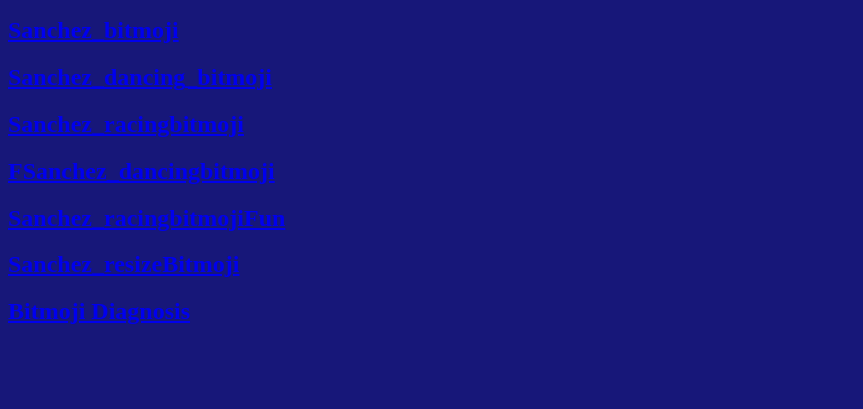
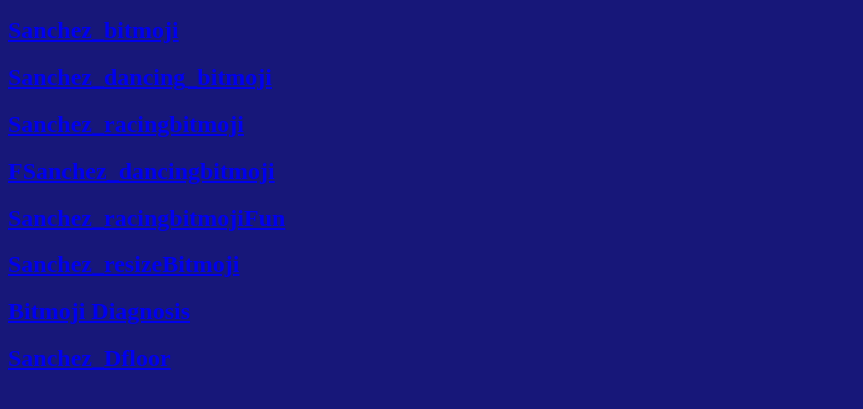
Before and after one commit to LinekerS0125/LinekerS0125.github.io, a plain HTML site: page javascripts.html in a window 1280 px wide. Shown: the part 327-736 px from the top of the page, without its empty margins (0-863 px from the left). Drawn offline with Linux system fonts and the light colour scheme; a script that the page names is missing.

Commit message:
Add files via upload

```diff
--- a/javascripts.html
+++ b/javascripts.html
@@ -46,5 +46,7 @@
     <h2><a href="https://www.khanacademy.org/computer-programming/sanchez_resizebitmoji/5560272552771584">Sanchez_resizeBitmoji</a></h2><script src="https://www.khanacademy.org/computer-programming/sanchez_resizebitmoji/5560272552771584/embed.js?editor=yes&buttons=yes&author=no&embed=yes"></script>
 
     <h2><a href="https://www.khanacademy.org/computer-programming/bitmoji-diagnosis/6333260575326208">Bitmoji Diagnosis</a></h2><script src="https://www.khanacademy.org/computer-programming/bitmoji-diagnosis/6333260575326208/embed.js?editor=yes&buttons=yes&author=yes&embed=yes"></script>
+
+    <h2><a href="https://www.khanacademy.org/computer-programming/sanchez_dfloor/5191693959479296">Sanchez_Dfloor</a></h2><script src="https://www.khanacademy.org/computer-programming/sanchez_dfloor/5191693959479296/embed.js?editor=yes&buttons=no&author=no&embed=yes"></script>
 </body>
 </html>
```
